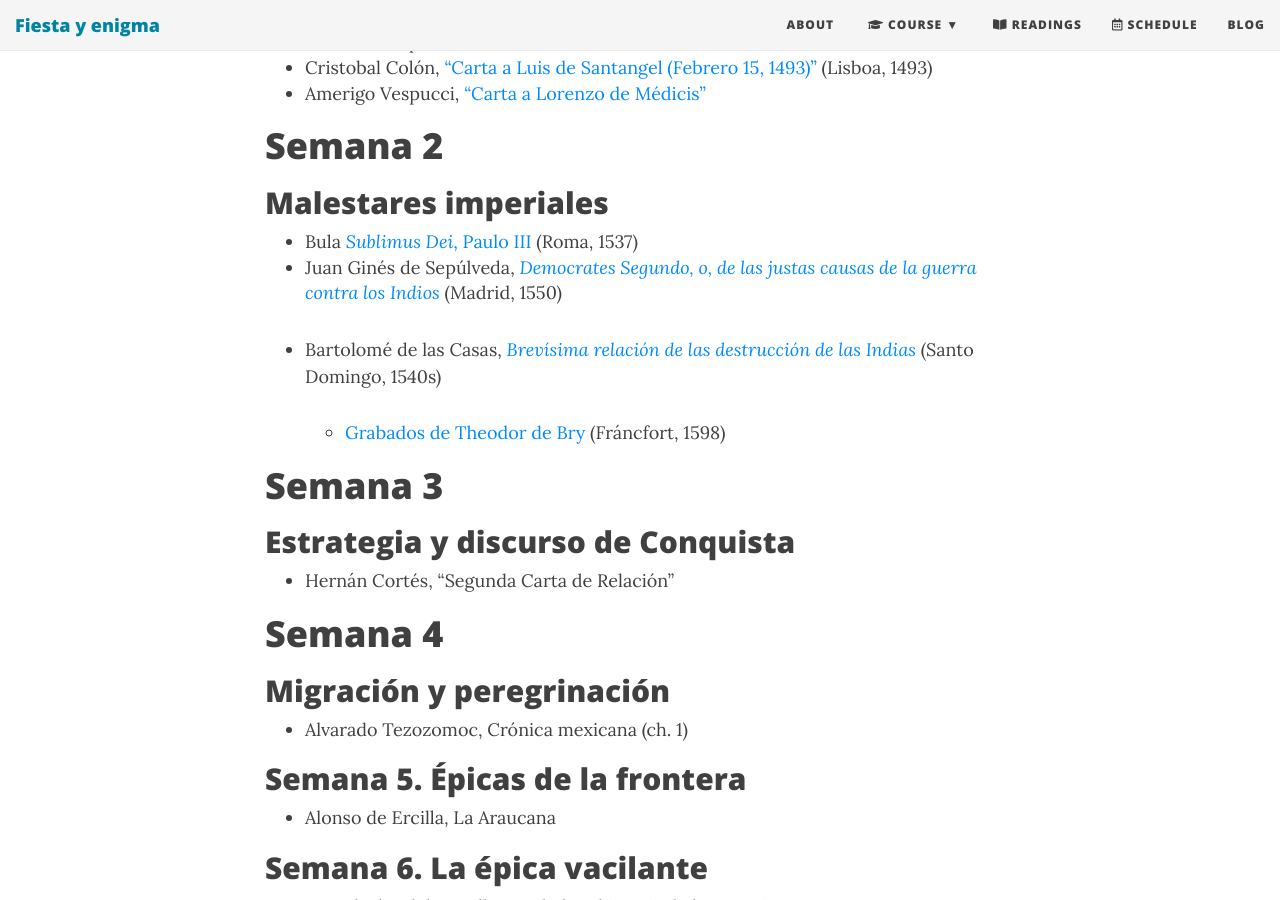
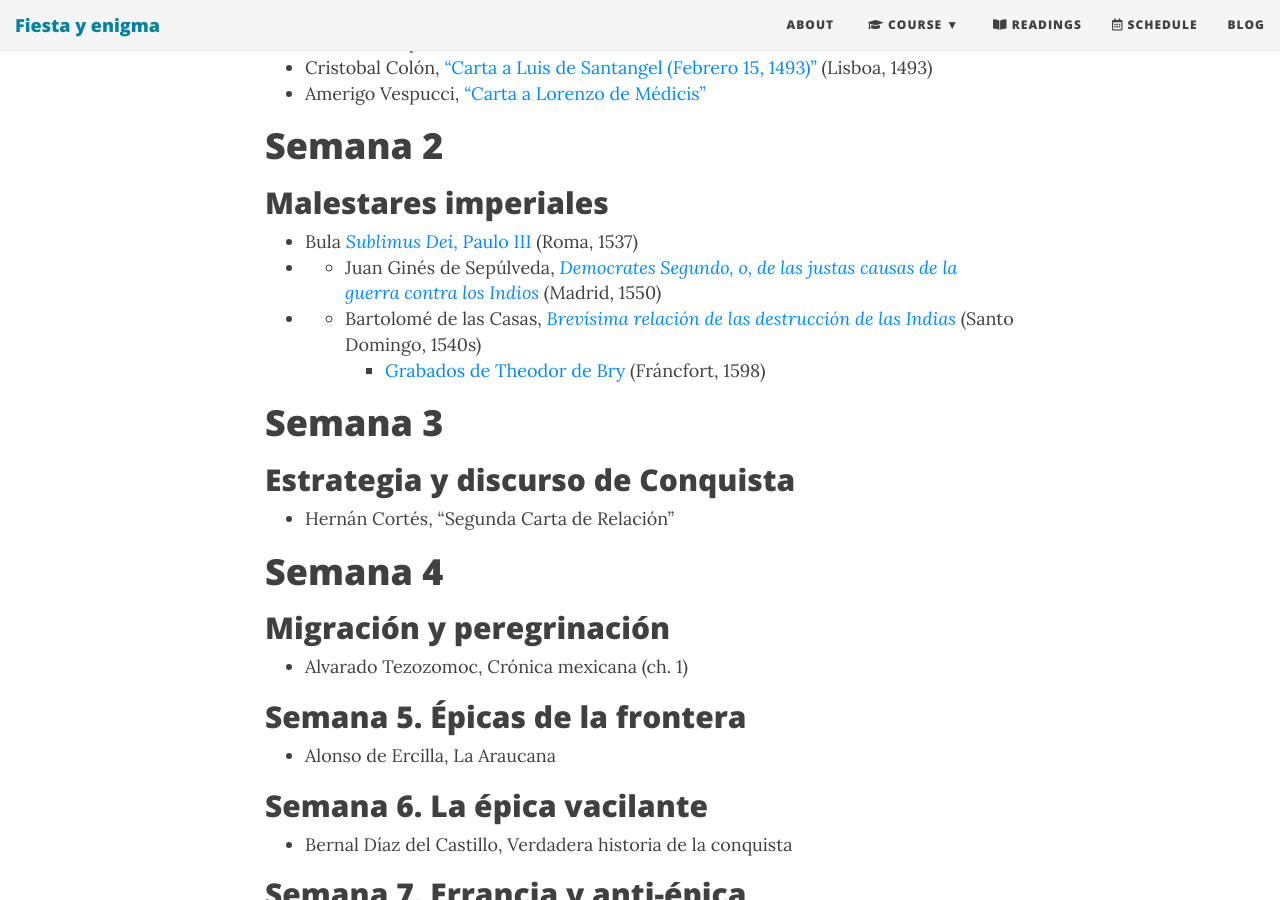
Before and after one commit to Hipomenes/ls452, a Jekyll site: the page built from syllabus.md, in a window 1280 px wide and 900 px high, scrolled down 1634 px. Built offline with Jekyll 4.4.1, drawn with Linux system fonts in a browser that asks for light colours; nearby versions of some CDN libraries.

```diff
--- a/syllabus.md
+++ b/syllabus.md
@@ -34,9 +34,8 @@ bigimg: /img/4partes.jpg
 ## Malestares imperiales
 
 - Bula [*Sublimus Dei*, Paulo III](https://drive.google.com/open?id=1ilW5K8PiJTCY8_lL8I5U-6-Tr8_xNkIv) (Roma, 1537)
-- Juan Ginés de Sepúlveda, [*Democrates Segundo, o, de las justas causas de la guerra contra los Indios*](https://drive.google.com/open?id=1u1BvgI1OrQJQ15hjFwXFgGJQsHBBP5lH) (Madrid, 1550)
-- Bartolomé de las Casas, [*Brevísima relación de las destrucción de las Indias*](https://drive.google.com/open?id=16fXW5kJKYfivZrQdTBea9kLmKCl7F2RK) (Santo Domingo, 1540s)
-
+- - Juan Ginés de Sepúlveda, [*Democrates Segundo, o, de las justas causas de la guerra contra los Indios*](https://drive.google.com/open?id=1u1BvgI1OrQJQ15hjFwXFgGJQsHBBP5lH) (Madrid, 1550)
+- - Bartolomé de las Casas, [*Brevísima relación de las destrucción de las Indias*](https://drive.google.com/open?id=16fXW5kJKYfivZrQdTBea9kLmKCl7F2RK) (Santo Domingo, 1540s)
     - [Grabados de Theodor de Bry](https://commons.wikimedia.org/wiki/Category:Prints_from_Bartolom%C3%A9_de_las_Casas_Regionum) (Fráncfort, 1598)
 
 # Semana 3
```
